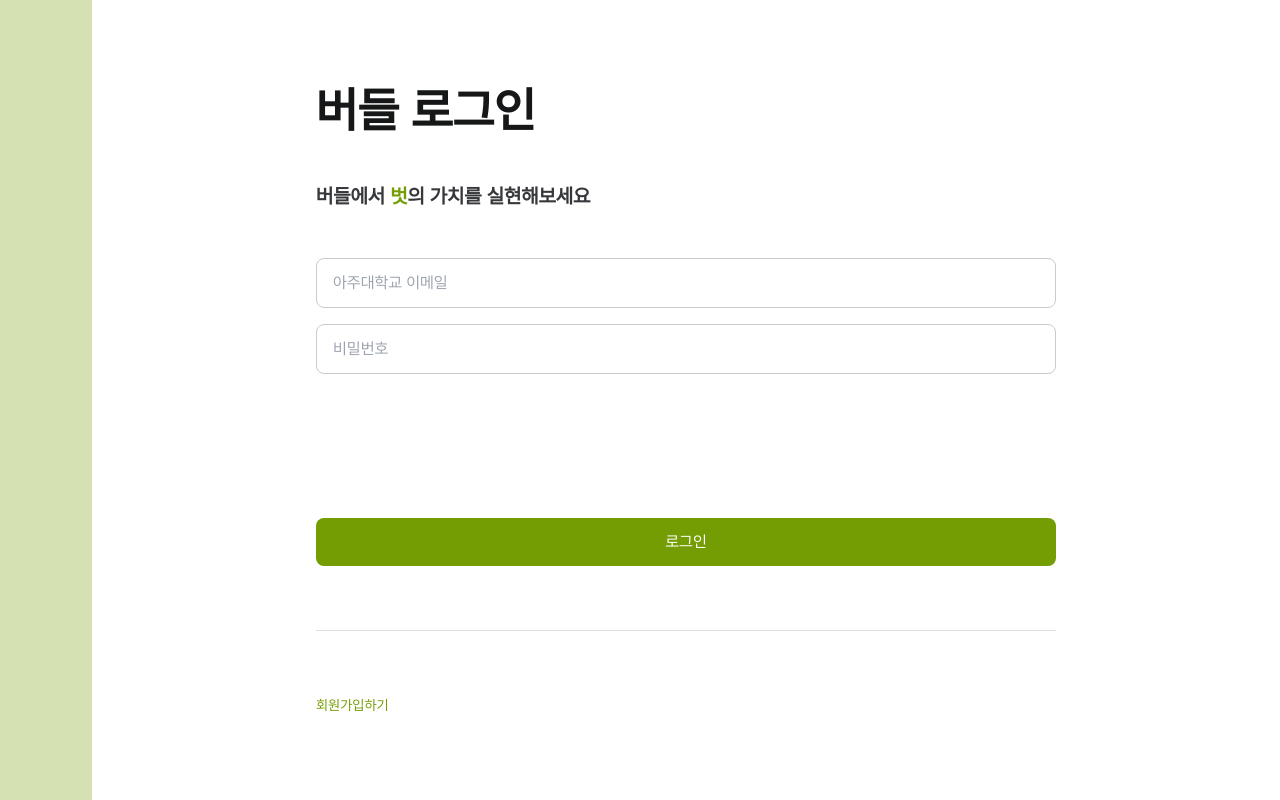
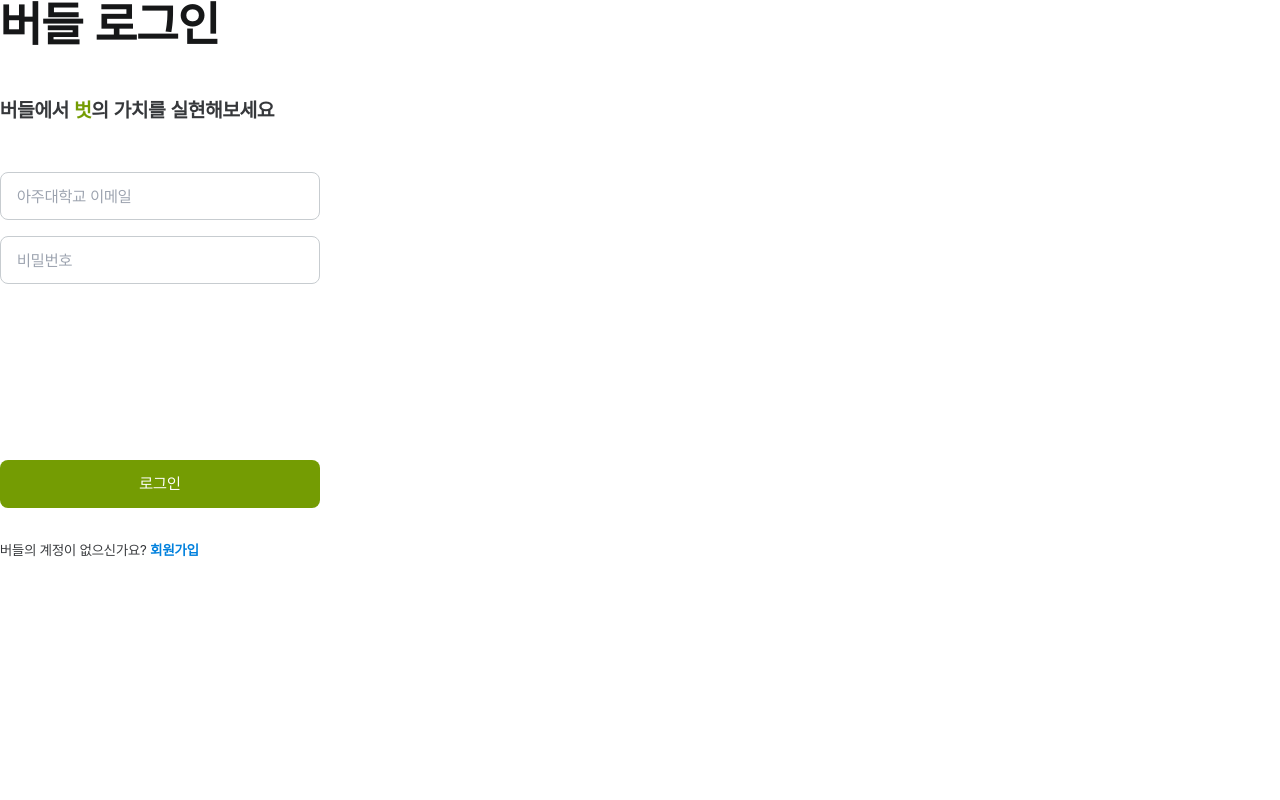
Before and after one commit to BuddlIes/FrontEnd, a React (Vite) app: page /Login in a window 1280 px wide. Built offline with nearby package versions, Linux system fonts and the light colour scheme.

Commit message:
Feat:Login page design..ing...

```diff
--- a/src/App.jsx
+++ b/src/App.jsx
@@ -14,6 +14,7 @@
       <Routes>
         <Route path="/" element={<Home />} />
         <Route path="/Login" element={<LoginPage />} />
+        {/* <Route path="/Signup" element={<SignupPage />} /> */}
         <Route path="/main" element={<MainPage />} />
       </Routes>
     </div>
--- a/src/pages/Login/Components/EmailBtn/index.jsx
+++ b/src/pages/Login/Components/EmailBtn/index.jsx
@@ -6,7 +6,7 @@
 function Email() {
   return (
     <div class="login-form flex flex-col pb-4">
-      <input type="text" placeholder="아주대학교 이메일" class="rounded-lg py-3 px-4 border border-[#C7CCD0] text-[#ABB1B8]"/>
+      <input type="text" placeholder="아주대학교 이메일" class="w-80 h-12 rounded-lg py-3 px-4 border border-[#C7CCD0] text-[#ABB1B8]"/>
     </div>
   );
 }
--- a/src/pages/Login/Components/LogBtn/index.jsx
+++ b/src/pages/Login/Components/LogBtn/index.jsx
@@ -6,9 +6,8 @@
 function Login() {
     return(
         <div>
-            <div className="bg-main flex-1 py-3 px-4 text-white text-center hover:bg-[#D6DBDE] hover:text-[#8A8F94] transition-all rounded-lg">로그인</div>
-            <div className="border-b border-[#DDE1E6] my-16"></div>
-            <div className="text-sm text-main">회원가입하기</div>
+            <div className="w-80 h-12 my-8 bg-main flex-1 py-3 px-4 text-white text-center hover:bg-[#D6DBDE] hover:text-[#8A8F94] transition-all rounded-lg">로그인</div>
+            <div className="text-sm text-[#36383B]">버들의 계정이 없으신가요?<span className="text-[#0080DD] font-semibold"> 회원가입</span></div>
         </div>
     );
 }
--- a/src/pages/Login/Components/PwdBtn/index.jsx
+++ b/src/pages/Login/Components/PwdBtn/index.jsx
@@ -6,7 +6,7 @@
 function Pwd() {
     return (
         <div class="login-form flex flex-col pb-36">
-          <input type="text" placeholder="비밀번호" class="rounded-lg py-3 px-4 border border-[#C7CCD0] text-[#ABB1B8]"/>
+          <input type="text" placeholder="비밀번호" class="w-80 h-12 rounded-lg py-3 px-4 border border-[#C7CCD0] text-[#ABB1B8]"/>
         </div>
       );
 }
--- a/src/pages/Login/index.jsx
+++ b/src/pages/Login/index.jsx
@@ -7,9 +7,8 @@
 function LoginPage() {
   return (
     <div className="w-full h-full flex flex-row">
-      <div className="w-56 bg-main opacity-30 h-screen"></div>
       <div className="grow flex flex-col justify-center">
-        <div className="flex flex-col w-[740px] mx-56">
+        <div className="flex flex-col w-[740px]">
           <div className="text-5xl pb-12 font-bold text-bdblack">버들 로그인</div>
           <div className="text-xl pb-12 text-[#36383B] font-bold">버들에서 <span className="text-main">벗</span>의 가치를 실현해보세요</div>
           <Email />
--- a/tailwind.config.js
+++ b/tailwind.config.js
@@ -10,5 +10,5 @@
       },
     },
   },
-  plugins: [],
+  plugins: []
 };
```
